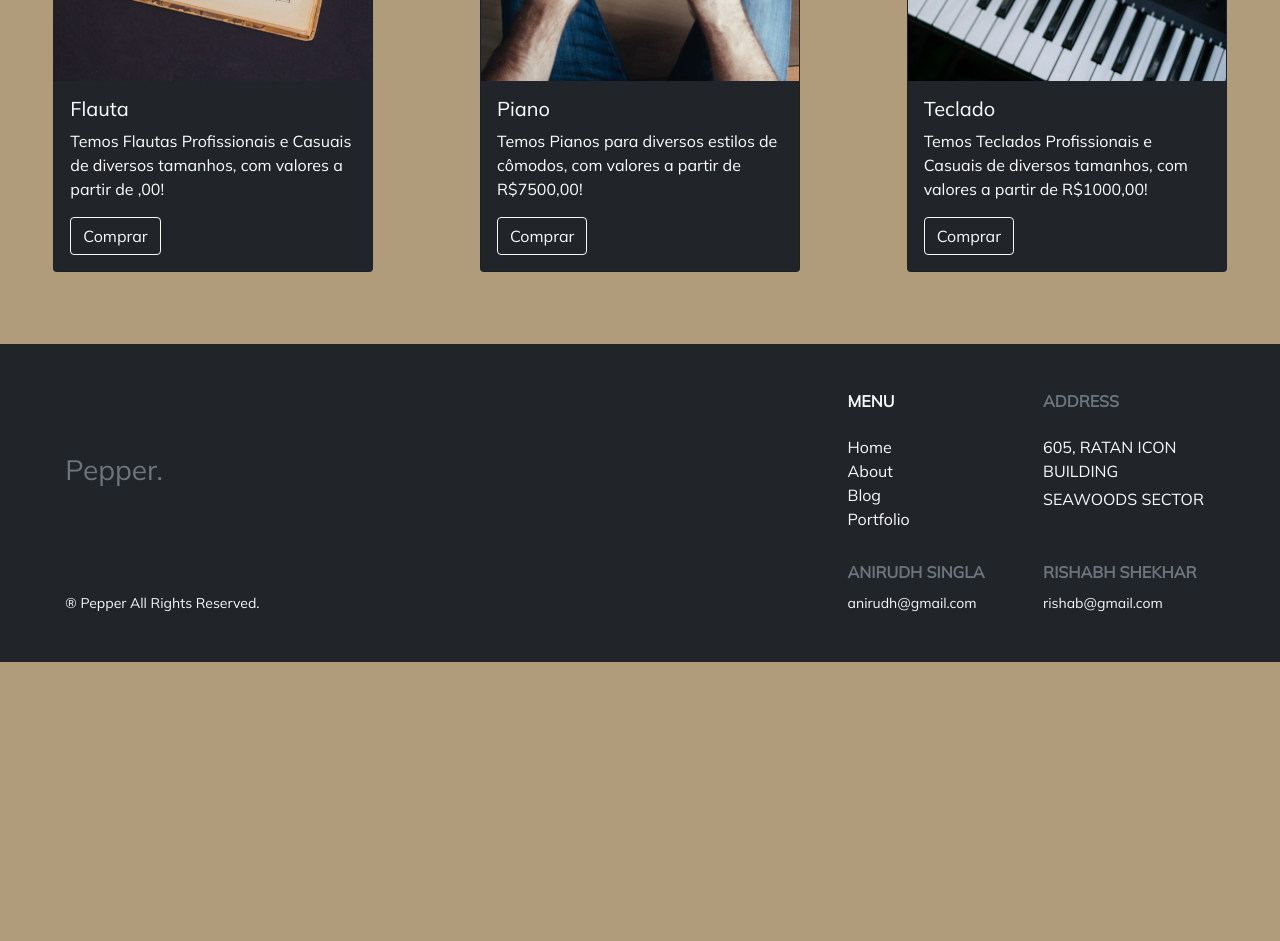
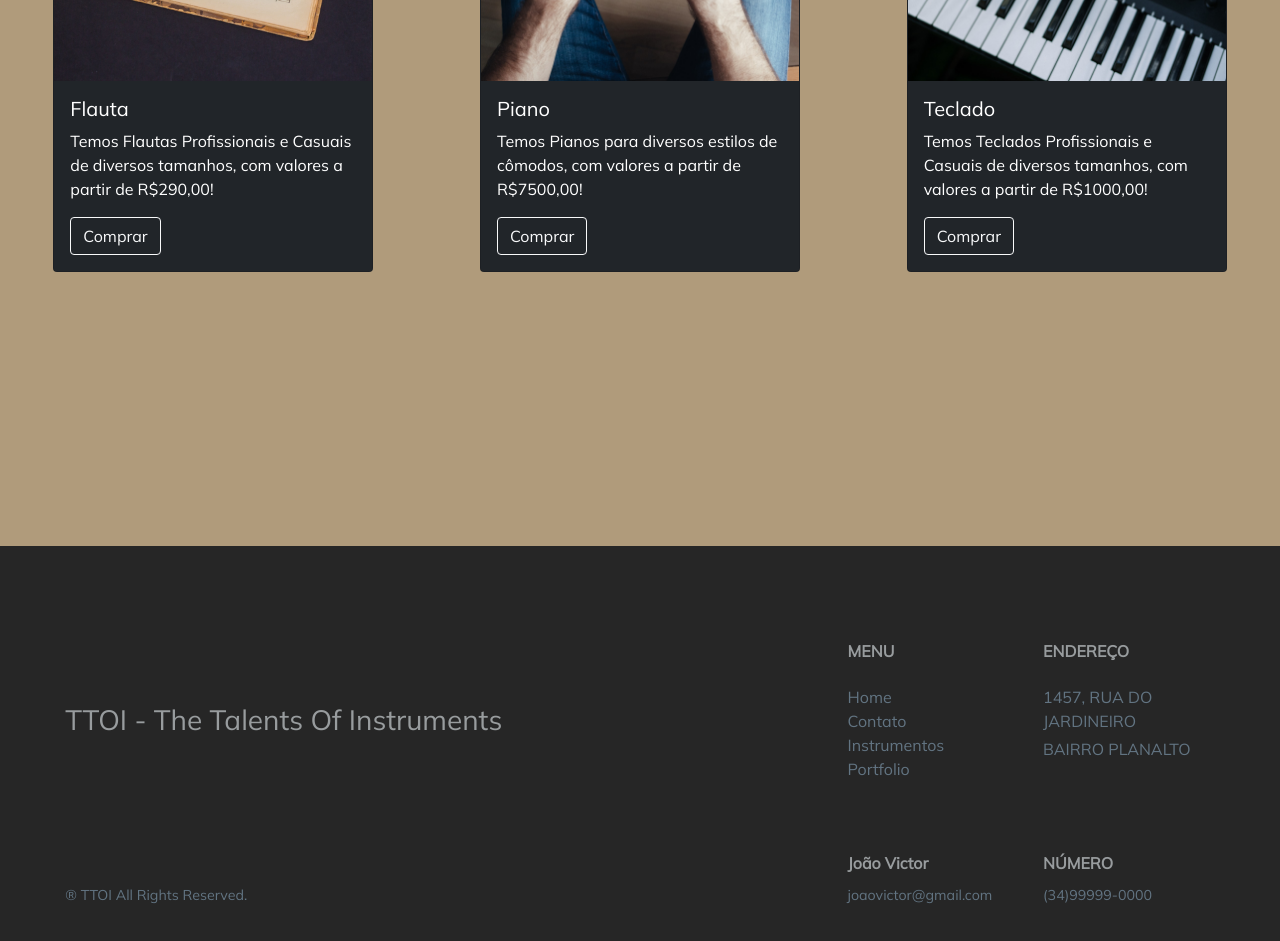
Before and after one commit to JoaoWebDes/Site-de-Instrumentos, a plain HTML site: page Loja de Instrumentos/Index.html in a window 1280 px wide. Shown: the part 1760-2701 px from the top of the page. Before the commit the page ends 2470 px from the top, so only its background shows below. Drawn offline with Linux system fonts and the light colour scheme.

Commit message:
Versão2

```diff
--- a/Loja de Instrumentos/CSS/style.css
+++ b/Loja de Instrumentos/CSS/style.css
@@ -24,7 +24,23 @@ body{
 
 }
 
-#rodape{
-    background-color: #212529;
+#rodape {
+    overflow: hidden;
+    margin-top: 250px;
+    background: #262626;
+    color: #627482 !important;
+    margin-bottom: 0;
+    padding-bottom: 0
+}
 
+small {
+    font-size: calc(12px + (15 - 12) * ((100vw - 360px) / (1600 - 360))) !important
 }
+
+.bold-text {
+    color: #989c9e !important
+}
+
+.mt-55 {
+    margin-top: calc(50px + (60 - 50) * ((100vw - 360px) / (1600 - 360))) !important
+}
--- a/Loja de Instrumentos/Index.html
+++ b/Loja de Instrumentos/Index.html
@@ -6,7 +6,9 @@
     <meta name="viewport" content="width=device-width, initial-scale=1.0">
     <title> The Talent Of Instruments </title>
     <link rel="stylesheet" href="Bootstrap/css/bootstrap.min.css">
+
     <link rel="stylesheet" href="CSS/style.css">
+
 </head>
 <body>
 
@@ -22,7 +24,7 @@
                 <a class="nav-link active" aria-current="page" href="#">Home</a>
               </li>
               <li class="nav-item">
-                <a class="nav-link active" aria-current="page" href="#"> Contato </a>
+                <a class="nav-link active" aria-current="page" href="#Contato"> Contato </a>
               </li>
               <li class="nav-item dropdown">
                 <a class="nav-link dropdown-toggle" href="#" id="navbarDropdown" role="button" data-bs-toggle="dropdown" aria-expanded="false">
@@ -109,7 +111,7 @@
                     <img src="Img/Flauta.jpg" class="card-img-top" alt="...">
                     <div class="card-body">
                     <h5 class="card-title">Flauta</h5>
-                    <p class="card-text">Temos Flautas Profissionais e Casuais de diversos tamanhos, com valores a partir de <R1290></R1290>,00!</p>
+                    <p class="card-text">Temos Flautas Profissionais e Casuais de diversos tamanhos, com valores a partir de R$290,00!</p>
                     <a href="#" class="btn btn-outline-light"> Comprar </a>
                     </div>
                 </div>
@@ -137,38 +139,38 @@
         </div> <!-- Fechamento da Segunda Linha de Cards -->
     </div>
 
-    <div class="container-fluid pb-0 mb-0 justify-content-center text-light " id="rodape">
+    <div class="container-fluid pb-0 mb-0 justify-content-center text-light" id="rodape" >
         <footer>
             <div class="row my-5 justify-content-center py-5">
                 <div class="col-11">
                     <div class="row ">
                         <div class="col-xl-8 col-md-4 col-sm-4 col-12 my-auto mx-auto a">
-                            <h3 class="text-muted mb-md-0 mb-5 bold-text">Pepper.</h3>
+                            <h3 class="text-muted mb-md-0 mb-5 bold-text"> TTOI - The Talents Of Instruments</h3>
                         </div>
                         <div class="col-xl-2 col-md-4 col-sm-4 col-12">
                             <h6 class="mb-3 mb-lg-4 bold-text "><b>MENU</b></h6>
                             <ul class="list-unstyled">
                                 <li>Home</li>
-                                <li>About</li>
-                                <li>Blog</li>
+                                <li id="Contato">Contato </li>
+                                <li>Instrumentos</li>
                                 <li>Portfolio</li>
                             </ul>
                         </div>
                         <div class="col-xl-2 col-md-4 col-sm-4 col-12">
-                            <h6 class="mb-3 mb-lg-4 text-muted bold-text mt-sm-0 mt-5"><b>ADDRESS</b></h6>
-                            <p class="mb-1">605, RATAN ICON BUILDING</p>
-                            <p>SEAWOODS SECTOR</p>
+                            <h6 class="mb-3 mb-lg-4 text-muted bold-text mt-sm-0 mt-5"><b>ENDEREÇO</b></h6>
+                            <p class="mb-1">1457, RUA DO JARDINEIRO </p>
+                            <p>BAIRRO PLANALTO</p>
                         </div>
                     </div>
                     <div class="row ">
                         <div class="col-xl-8 col-md-4 col-sm-4 col-auto my-md-0 mt-5 order-sm-1 order-3 align-self-end">
-                            <p class="social text-muted mb-0 pb-0 bold-text"> <span class="mx-2"><i class="fa fa-facebook" aria-hidden="true"></i></span> <span class="mx-2"><i class="fa fa-linkedin-square" aria-hidden="true"></i></span> <span class="mx-2"><i class="fa fa-twitter" aria-hidden="true"></i></span> <span class="mx-2"><i class="fa fa-instagram" aria-hidden="true"></i></span> </p><small class="rights"><span>&#174;</span> Pepper All Rights Reserved.</small>
+                            <p class="social text-muted mb-0 pb-0 bold-text"> <span class="mx-2"><i class="fa fa-facebook" aria-hidden="true"></i></span> <span class="mx-2"><i class="fa fa-linkedin-square" aria-hidden="true"></i></span> <span class="mx-2"><i class="fa fa-twitter" aria-hidden="true"></i></span> <span class="mx-2"><i class="fa fa-instagram" aria-hidden="true"></i></span> </p><small class="rights"><span>&#174;</span> TTOI All Rights Reserved.</small>
                         </div>
                         <div class="col-xl-2 col-md-4 col-sm-4 col-auto order-1 align-self-end ">
-                            <h6 class="mt-55 mt-2 text-muted bold-text"><b>ANIRUDH SINGLA</b></h6><small> <span><i class="fa fa-envelope" aria-hidden="true"></i></span> anirudh@gmail.com</small>
+                            <h6 class="mt-55 mt-2 text-muted bold-text"><b>João Victor</b></h6><small> <span><i class="fa fa-envelope" aria-hidden="true"></i></span> joaovictor@gmail.com</small>
                         </div>
                         <div class="col-xl-2 col-md-4 col-sm-4 col-auto order-2 align-self-end mt-3 ">
-                            <h6 class="text-muted bold-text"><b>RISHABH SHEKHAR</b></h6><small><span><i class="fa fa-envelope" aria-hidden="true"></i></span> rishab@gmail.com</small>
+                            <h6 class="text-muted bold-text"><b>NÚMERO</b></h6><small><span><i class="fa fa-envelope" aria-hidden="true"></i></span> (34)99999-0000</small>
                         </div>
                     </div>
                 </div>
```
